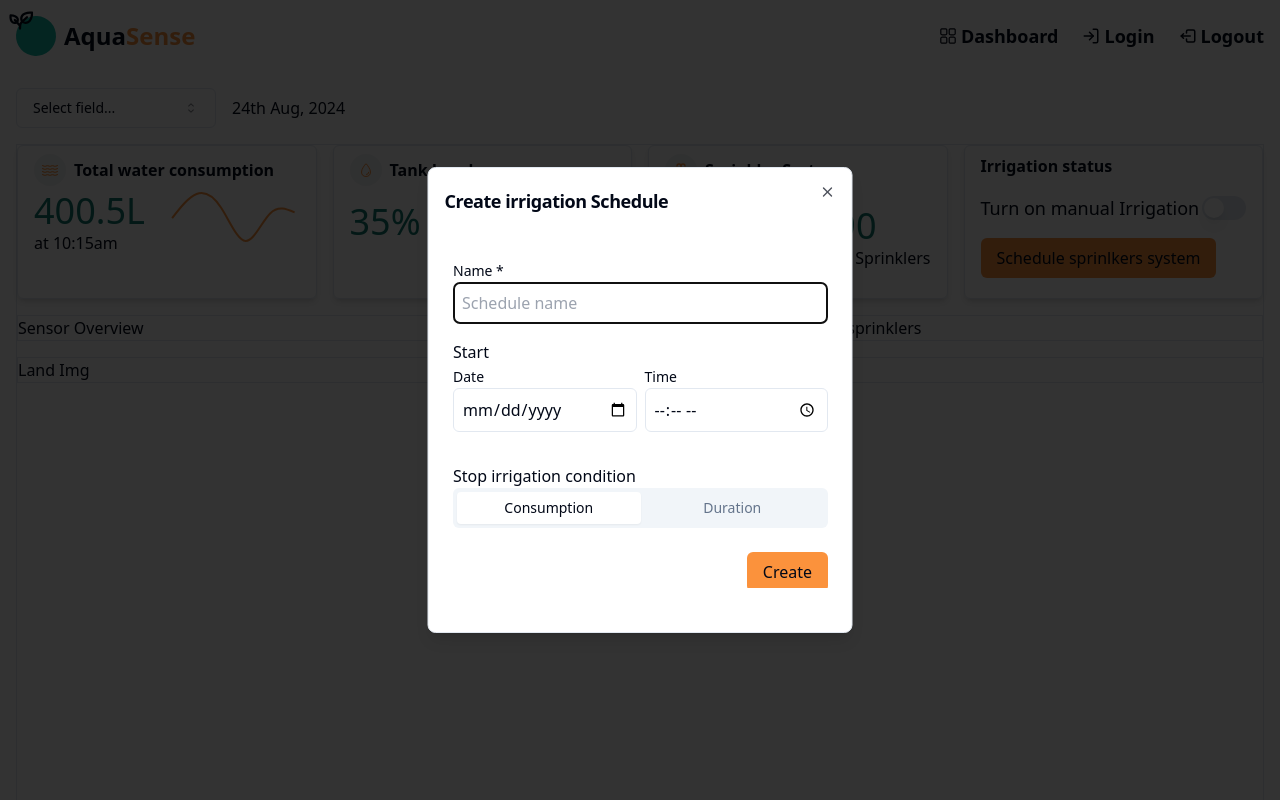
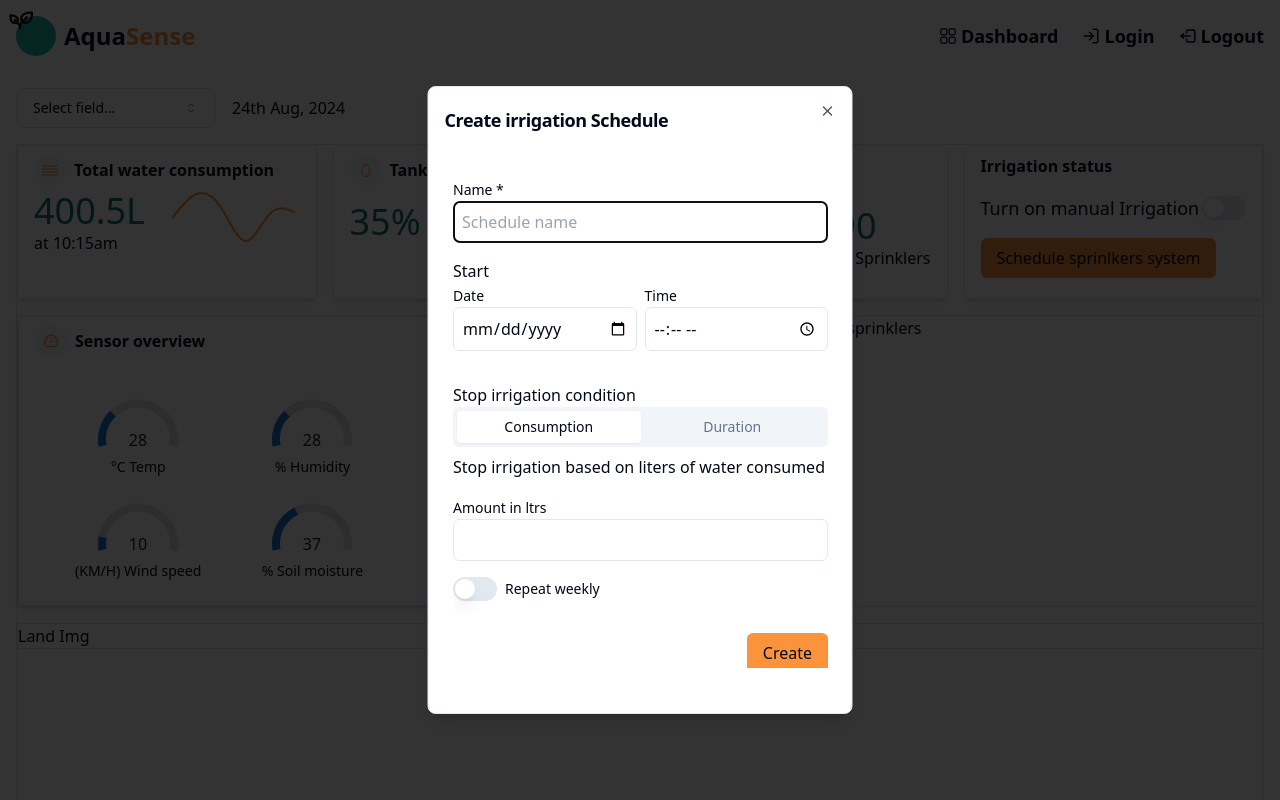
Before and after one commit to Ekpenga9000/irrigation-app, a React (Vite) app: page /dashboard in a window 1280 px wide. Both pictures are taken after a click on the button "Schedule sprinlkers system". Shown: the top 800 px of the page. Built offline with nearby package versions, Linux system fonts and the light colour scheme.

Commit message:
Create sensor overview component.

```diff
--- a/package.json
+++ b/package.json
@@ -13,6 +13,7 @@
     "@emotion/react": "^11.13.3",
     "@emotion/styled": "^11.13.0",
     "@mui/material": "^5.16.7",
+    "@mui/x-charts": "^7.14.0",
     "@radix-ui/react-dialog": "^1.1.1",
     "@radix-ui/react-icons": "^1.3.0",
     "@radix-ui/react-label": "^2.1.0",
--- a/src/components/CreateIrrigationSchedule.tsx
+++ b/src/components/CreateIrrigationSchedule.tsx
@@ -87,7 +87,18 @@ const CreateIrrigationSchedule = () => {
                 <TabsTrigger value="consumption">Consumption</TabsTrigger>
                 <TabsTrigger value="duration">Duration</TabsTrigger>
               </TabsList>
-              <TabsContent value="consumption"></TabsContent>
+              <TabsContent value="consumption">
+                <p className="mb-4">
+                  Stop irrigation based on liters of water consumed
+                </p>
+                <Label className="consumption-amount">Amount in ltrs</Label>
+                <input
+                  type="number"
+                  name="consumption-amount"
+                  id="consumption-amount"
+                  className="irrigation-input"
+                />
+              </TabsContent>
               <TabsContent value="duration">
                 <p className="my-2">Stop irrigation after the specified time</p>
                 <div className="mb-4">
@@ -99,6 +110,19 @@ const CreateIrrigationSchedule = () => {
                     className="irrigation-input"
                   />
                 </div>
+
+                <div>
+                  <Label htmlFor="end-date">End Date</Label>
+                  <input
+                    type="date"
+                    name="end-date"
+                    className="irrigation-input"
+                    placeholder="End Date"
+                  />
+                </div>
+              </TabsContent>
+            </Tabs>
+          </div>
           <div className="flex items-center space-x-2 mb-4">
             <Switch
               id="repeat"
@@ -107,11 +131,11 @@ const CreateIrrigationSchedule = () => {
             />
             <Label htmlFor="repeat">Repeat weekly</Label>
           </div>
+          {isWeeklySchedule && (
             <div>
               <Label>Repeats on</Label>
               <ul className="flex items-center justify-between gap-2 my-4">
-                    {isWeeklySchedule &&
-                      daysOfWeek.map((day) => (
+                {daysOfWeek.map((day) => (
                   <li
                     key={day}
                     className={`cube ${
@@ -125,18 +149,7 @@ const CreateIrrigationSchedule = () => {
                 ))}
               </ul>
             </div>
-                <div>
-                  <Label htmlFor="end-date">End Date</Label>
-                  <input
-                    type="date"
-                    name="end-date"
-                    className="irrigation-input"
-                    placeholder="End Date"
-                  />
-                </div>
-              </TabsContent>
-            </Tabs>
-          </div>
+          )}
         </div>
         <DialogFooter>
           <button className="bg-orange-400 py-2 px-4 rounded-md">Create</button>
--- /dev/null
+++ b/src/components/SensorOverviewCard.tsx
@@ -0,0 +1,22 @@
+import { Gauge } from "@mui/x-charts/Gauge";
+
+interface ISensorOverviewCardProp {
+  data: number;
+  text: string;
+}
+const SensorOverviewCard = ({ data, text }: ISensorOverviewCardProp) => {
+  return (
+    <div className="flex flex-col items-center">
+      <Gauge
+        width={100}
+        height={100}
+        value={data}
+        startAngle={-100}
+        endAngle={100}
+      />
+      <p className="mt-[-1rem] text-sm">{text}</p>
+    </div>
+  );
+};
+
+export default SensorOverviewCard;
--- /dev/null
+++ b/src/components/SensorOverviewComponent.tsx
@@ -0,0 +1,30 @@
+import { AiOutlineDashboard } from "react-icons/ai";
+import SensorOverviewCard from "./SensorOverviewCard";
+
+const SensorOverviewComponent = () => {
+  return (
+    <div className="card">
+      <ul className="flex items-center gap-2">
+        <li className="text-orange-400 bg-gray-100 p-2 rounded-full">
+          <AiOutlineDashboard />
+        </li>
+        <li className="font-semibold">Sensor overview</li>
+      </ul>
+
+      <ul className="grid grid-cols-1 md:grid-cols-2 p-4">
+        <li>
+          <SensorOverviewCard data={28} text="°C Temp" />
+        </li>
+        <li>
+          <SensorOverviewCard data={28} text="% Humidity" />
+        </li>
+        <li> <SensorOverviewCard data={10} text="(KM/H) Wind speed" /></li>
+        <li>
+        <SensorOverviewCard data={37} text="% Soil moisture" />
+        </li>
+      </ul>
+    </div>
+  );
+};
+
+export default SensorOverviewComponent;
--- a/src/pages/Dashboard.tsx
+++ b/src/pages/Dashboard.tsx
@@ -2,9 +2,10 @@ import DashboardCard1 from "@/components/DashboardCard1";
 import DashboardHead from "@/components/DashboardHead";
 import DashboardSprinklerCard from "@/components/DashboardSprinklerCard";
 import ScheduleIrrigationCard from "@/components/ScheduleIrrigationCard";
+import SensorOverviewComponent from "@/components/SensorOverviewComponent";
 import { BsWater } from "react-icons/bs";
 import { IoWaterOutline } from "react-icons/io5";
-// import TankLevels from "@/components/TankLevels";
+
 
 const Dashboard = () => {
   return (
@@ -30,7 +31,7 @@ const Dashboard = () => {
           <li><ScheduleIrrigationCard/></li>
         </ul>
         <ul className="border h-[35%] grid grid-cols-1 md:grid-cols-2 lg:grid-cols-3">
-          <li>Sensor Overview</li>
+          <li><SensorOverviewComponent/></li>
           <li>Weather forecast</li>
           <li>sprinklers</li>
         </ul>
```
Also changed, not shown: 1 other file (tests, documents, lock files or other folders). Lines whose indentation alone changed are shown as unchanged.
